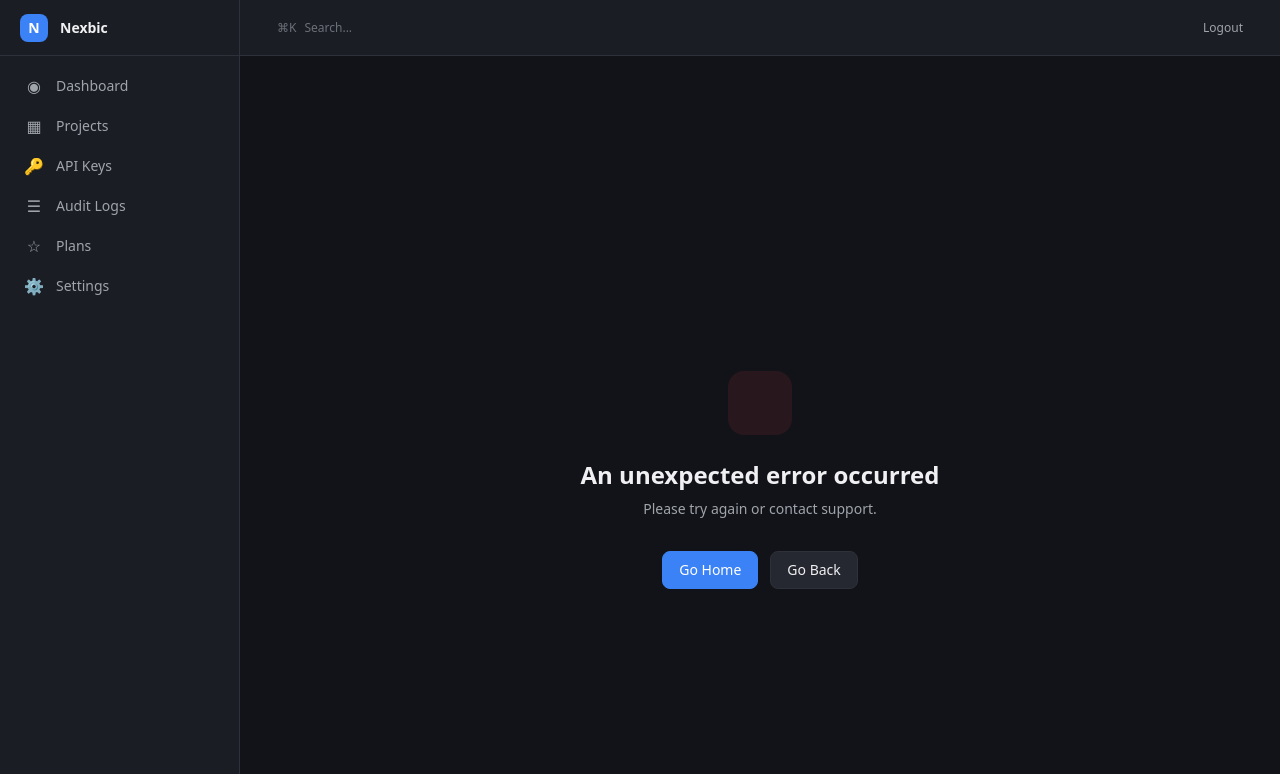
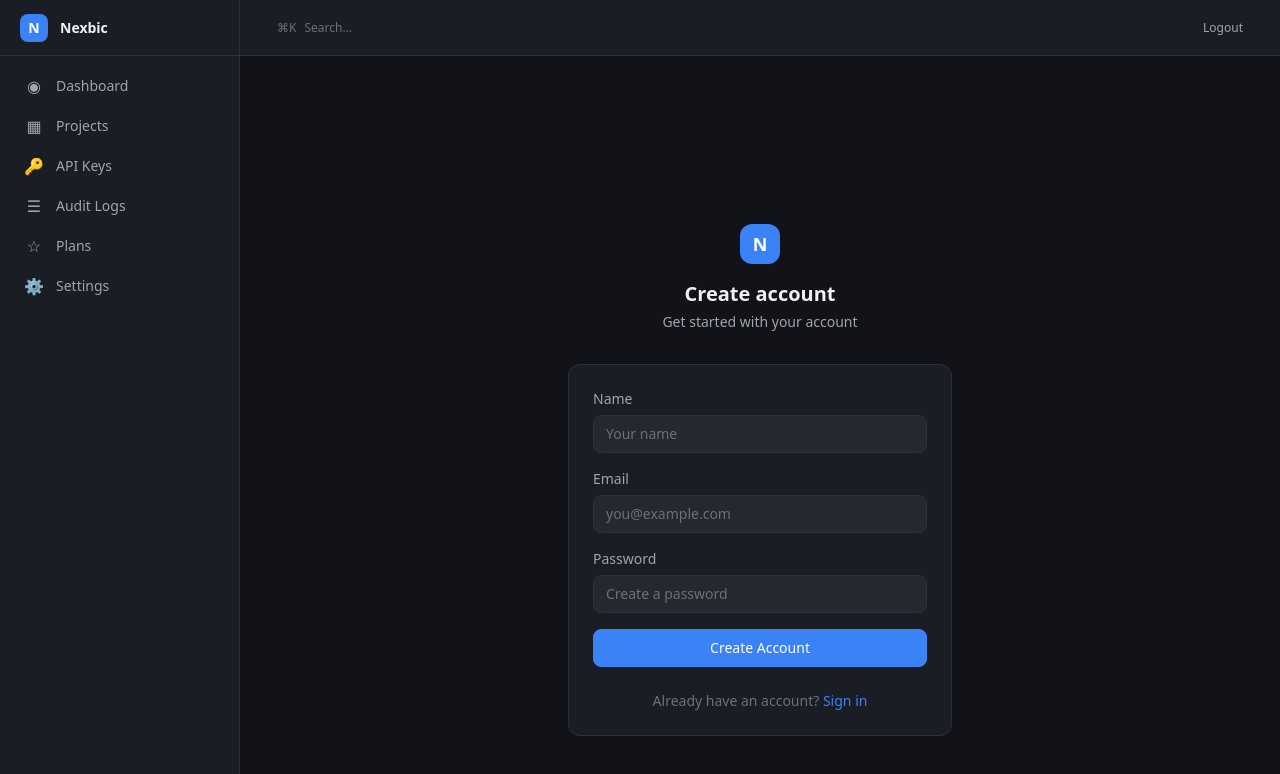
Before and after one commit to Santo-Philip/pgserverless, a SvelteKit app in the folder dashboard/: page /register in a window 1280 px wide. Before the commit this address had no page. Shown: the top 774 px of the page. Built offline with nearby package versions, Linux system fonts and the light colour scheme; sample sign-in values are in the browser's storage.

Commit message:
fix: restore missing register page

```diff
--- /dev/null
+++ b/dashboard/src/routes/register/+page.svelte
@@ -0,0 +1,64 @@
+<script lang="ts">
+	import { register } from '$lib/stores/auth';
+	import { goto } from '$app/navigation';
+
+	let email = $state('');
+	let password = $state('');
+	let name = $state('');
+	let error = $state('');
+	let loading = $state(false);
+
+	async function handleSubmit() {
+		error = '';
+		loading = true;
+		try {
+			await register(email, password, name || undefined);
+			goto('/');
+		} catch (e) {
+			error = e instanceof Error ? e.message : 'Registration failed';
+		} finally {
+			loading = false;
+		}
+	}
+</script>
+
+<div class="min-h-screen flex items-center justify-center p-4" style="background-color: var(--bg-primary);">
+	<div class="w-full max-w-sm">
+		<div class="text-center mb-8">
+			<div class="w-10 h-10 rounded-xl flex items-center justify-center text-lg font-bold mx-auto mb-4" style="background-color: var(--accent); color: #fff;">N</div>
+			<h1 class="text-xl font-bold">Create account</h1>
+			<p class="text-sm mt-1" style="color: var(--text-secondary)">Get started with your account</p>
+		</div>
+
+		<div class="card p-6">
+			<form onsubmit={handleSubmit} class="space-y-4">
+				{#if error}
+					<div class="px-4 py-3 rounded-lg text-sm" style="background-color: rgba(239,68,68,0.1); color: var(--danger)">{error}</div>
+				{/if}
+
+				<div>
+					<label for="name" class="block text-sm font-medium mb-1.5" style="color: var(--text-secondary)">Name</label>
+					<input id="name" type="text" bind:value={name} class="input" placeholder="Your name" />
+				</div>
+
+				<div>
+					<label for="email" class="block text-sm font-medium mb-1.5" style="color: var(--text-secondary)">Email</label>
+					<input id="email" type="email" bind:value={email} required class="input" placeholder="you@example.com" />
+				</div>
+
+				<div>
+					<label for="password" class="block text-sm font-medium mb-1.5" style="color: var(--text-secondary)">Password</label>
+					<input id="password" type="password" bind:value={password} required class="input" placeholder="Create a password" />
+				</div>
+
+				<button type="submit" disabled={loading} class="btn btn-primary w-full">
+					{loading ? 'Creating account...' : 'Create Account'}
+				</button>
+			</form>
+
+			<p class="mt-6 text-center text-sm" style="color: var(--text-tertiary)">
+				Already have an account? <a href="/login" class="link">Sign in</a>
+			</p>
+		</div>
+	</div>
+</div>
```
